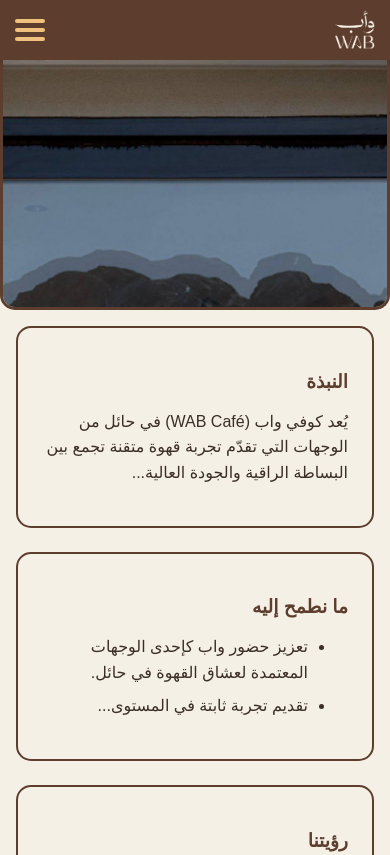
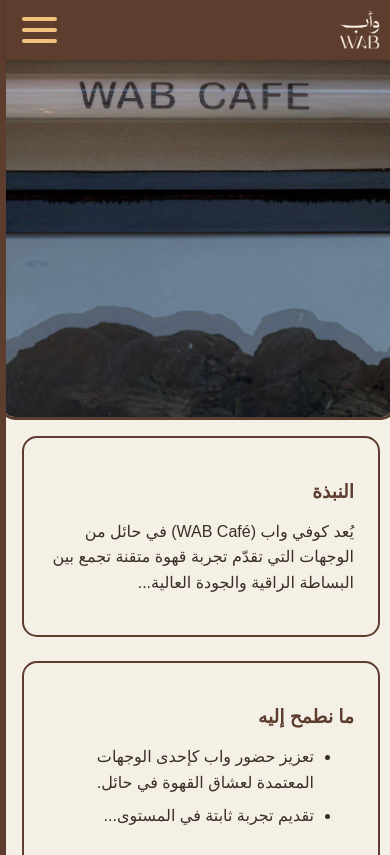
Before and after one commit to u3ii/WAB, a plain HTML site: page about.html in a window 390 px wide. Shown: the top 855 px of the page. Drawn offline with Linux system fonts and the light colour scheme; a small style sheet from the web is missing.

Commit message:
Update styles.css

```diff
--- a/styles.css
+++ b/styles.css
@@ -2,110 +2,101 @@
 
 @import url('https://cdn.jsdelivr.net/gh/mokhtarbsaid/saudi-font/all.min.css');
 
-* {
-  box-sizing: border-box;
+body, html {
+  margin:0;
+  padding:0;
+  font-family: 'Saudi', Arial, sans-serif;
+  background:#f5f0e6;
 }
 
-body, html {
-  margin: 0;
-  padding: 0;
-  font-family: 'Saudi', Arial, sans-serif;
-  background: #f5f0e6;
-  overflow-x: hidden;
-}
-
-#loader { position: fixed; top: 0; left: 0; width: 100%; height: 100%; background: #e9ddcf; display: flex; justify-content: center; align-items: center; z-index: 9999; }
-#loader img { width: 100vw; height: 100vh; object-fit: cover; }
+#loader { position:fixed; top:0; left:0; width:100%; height:100%; background:#e9ddcf; display:flex; justify-content:center; align-items:center; z-index:9999; }
+#loader img { width:100vw; height:100vh; object-fit:cover; }
 
 header {
-  display: flex;
-  justify-content: space-between;
-  align-items: center;
-  padding: 0 1rem;
-  background: #5c3d2e;
-  position: fixed;
-  top: 0;
-  left: 0;
-  right: 0;
-  width: 100%;
-  height: 70px;
-  z-index: 1001;
-  box-shadow: 0 2px 6px rgba(0,0,0,0.2);
-  color: white;
+  display:flex;
+  justify-content:space-between;
+  align-items:center;
+  padding: 0.5rem 1.5rem;
+  background:#5c3d2e;
+  position:fixed;
+  top:0;
+  width:100%;
+  z-index:1001;
+  box-shadow:0 2px 6px rgba(0,0,0,0.2);
+  color:white;
+  box-sizing: border-box;
+  height: 70px; /* تثبيت ارتفاع الهيدر عشان ما يتداخل */
 }
 
 header .logo {
   display: flex;
   align-items: center;
-  height: 100%;
 }
 
 header .logo-img {
-  height: 45px;
+  height: 45px !important;
   width: auto;
   object-fit: contain;
 }
 
+/* إصلاح أيقونة القائمة */
 #menuToggle {
-  display: flex;
-  flex-direction: column;
-  justify-content: space-between;
-  width: 30px;
-  height: 22px;
-  cursor: pointer;
+  display:flex;
+  flex-direction:column;
+  justify-content:space-between;
+  width:35px;
+  height:26px;
+  cursor:pointer;
+  padding: 0;
+  box-sizing: border-box;
+  margin-right: 10px;
 }
 
 #menuToggle span {
-  display: block;
-  height: 4px;
-  width: 100%;
-  border-radius: 2px;
-  background: #f1c27d;
+  display:block;
+  height:4px;
+  width:100%;
+  border-radius:2px;
+  background:#f1c27d;
 }
 
-#sideMenu { position: fixed; top: 0; left: -250px; width: 250px; height: 100%; background: #5c3d2e; z-index: 999; display: flex; flex-direction: column; padding-top: 80px; transition: 0.3s ease; }
-#sideMenu a { color: white; text-decoration: none; padding: 1.5rem; display: block; font-size: 1.3rem; margin-bottom: 10px; text-align: right; border-radius: 0 5px 5px 0; }
-#sideMenu a:hover { background: #8b5e3c; }
+#sideMenu { position:fixed; top:0; left:-250px; width:250px; height:100%; background:#5c3d2e; z-index:999; display:flex; flex-direction:column; padding-top:80px; transition:0.3s ease; }
+#sideMenu a { color:white; text-decoration:none; padding:1.5rem; display:block; font-size:1.3rem; margin-bottom:10px; text-align:right; border-radius:0 5px 5px 0; }
+#sideMenu a:hover { background:#8b5e3c; }
 
-.rectangles { display: flex; justify-content: space-around; flex-wrap: wrap; gap: 1rem; background: #f5f0e6; padding: 1rem; }
-.rect { position: relative; display: block; width: 32%; height: 300px; border-radius: 15px; overflow: hidden; cursor: pointer; border: 3px solid #5c3d2e; transition: all 0.3s ease; }
-.rect img { width: 100%; height: 100%; object-fit: cover; border-radius: 15px; }
-.rect-text { position: absolute; bottom: 15px; right: 15px; background: #5c3d2e; color: white; padding: 0.4rem 1.2rem; border-radius: 8px; font-size: 1.3rem; font-weight: bold; }
+.rectangles { display:flex; justify-content:space-around; flex-wrap:wrap; gap:1rem; background:#f5f0e6; padding:1rem; }
+.rect { position:relative; display:block; width:32%; height:300px; border-radius:15px; overflow:hidden; cursor:pointer; border:3px solid #5c3d2e; transition:all 0.3s ease; }
+.rect img { width:100%; height:100%; object-fit:cover; border-radius:15px; }
+.rect-text { position:absolute; bottom:15px; right:15px; background:#5c3d2e; color:white; padding:0.4rem 1.2rem; border-radius:8px; font-size:1.3rem; font-weight:bold; }
 
-/* إصلاح صورة صفحة "عنا" عشان ما تكبر وتطلع مقصوصة */
-.about-main-img {
-  margin-top: 70px;
-  width: 100%;
-  height: 350px; /* تحديد ارتفاع ثابت للصورة */
-  overflow: hidden;
-}
-
+/* إصلاح صورة صفحة "عنا" (زوايا من فوق مربعة، ومن تحت منحنية) */
+.about-main-img { margin-top: 70px; } /* مساحة الهيدر عشان ما ينقص الصورة */
 .about-main-img img {
-  width: 100%;
-  height: 100%;
-  object-fit: cover; /* هذا السطر يخلي الصورة تتقص من الأطراف بدل ما تكبر وتخرب */
-  border-radius: 0 0 15px 15px;
-  border: 3px solid #5c3d2e;
-  border-top: none;
+  width:100%;
+  height:auto;
+  object-fit:cover;
+  border-radius: 0 0 15px 15px; /* من فوق مربع، من تحت منحني */
+  border:3px solid #5c3d2e;
+  border-top: none; /* شلنا الحد العلوي عشان يندمج مع الهيدر */
   display: block;
 }
 
-.about-sections { display: flex; flex-direction: column; gap: 1.5rem; margin: 2rem; }
-.info-box { background: #f5f0e6; border: 2px solid #5c3d2e; border-radius: 15px; padding: 1.5rem; transition: all 0.3s ease; }
-.info-box h3 { color: #5c3d2e; margin-bottom: 0.5rem; }
-.info-box p, .info-box ul { color: #3a2e27; line-height: 1.6; }
-.info-box ul li { margin-bottom: 0.5rem; }
+.about-sections { display:flex; flex-direction:column; gap:1.5rem; margin:2rem; }
+.info-box { background:#f5f0e6; border:2px solid #5c3d2e; border-radius:15px; padding:1.5rem; transition:all 0.3s ease; }
+.info-box h3 { color:#5c3d2e; margin-bottom:0.5rem; }
+.info-box p, .info-box ul { color:#3a2e27; line-height:1.6; }
+.info-box ul li { margin-bottom:0.5rem; }
 
-.contact-box { max-width: 700px; margin: 120px auto 2rem auto; padding: 2rem; background: #fdf8f0; border: 3px solid #5c3d2e; border-radius: 15px; text-align: center; }
-.contact-box h2 { color: #5c3d2e; margin-bottom: 1.5rem; font-size: 1.4rem; }
-.contact-box input, .contact-box textarea { width: 100%; padding: 0.8rem 1rem; margin-bottom: 1rem; border: 2px solid #5c3d2e; border-radius: 10px; font-size: 1rem; box-sizing: border-box; font-family: inherit; }
-.contact-box button { display: block; margin: 1rem auto 0 auto; padding: 0.8rem 2rem; background: #5c3d2e; color: #fdf8f0; border: none; border-radius: 10px; font-size: 1rem; cursor: pointer; transition: 0.3s; }
-.contact-box button:hover { background: #8b5e3c; }
+.contact-box { max-width:700px; margin:120px auto 2rem auto; padding:2rem; background:#fdf8f0; border:3px solid #5c3d2e; border-radius:15px; text-align:center; }
+.contact-box h2 { color:#5c3d2e; margin-bottom:1.5rem; font-size:1.4rem; }
+.contact-box input, .contact-box textarea { width:100%; padding:0.8rem 1rem; margin-bottom:1rem; border:2px solid #5c3d2e; border-radius:10px; font-size:1rem; box-sizing:border-box; font-family:inherit; }
+.contact-box button { display:block; margin:1rem auto 0 auto; padding:0.8rem 2rem; background:#5c3d2e; color:#fdf8f0; border:none; border-radius:10px; font-size:1rem; cursor:pointer; transition:0.3s; }
+.contact-box button:hover { background:#8b5e3c; }
 
-footer { background: #5c3d2e; color: white; text-align: center; padding: 1rem; margin-top: 2rem; }
-footer a { color: white; text-decoration: none; margin: 0 0.5rem; }
-footer a:hover { color: #d9b08c; }
-footer .footer-line { margin: 0.5rem 0; }
+footer { background:#5c3d2e; color:white; text-align:center; padding:1rem; margin-top:2rem; }
+footer a { color:white; text-decoration:none; margin:0 0.5rem; }
+footer a:hover { color:#d9b08c; }
+footer .footer-line { margin:0.5rem 0; }
 
 .video-container {
   position: relative;
@@ -149,29 +140,20 @@ footer .footer-line { margin: 0.5rem 0; }
   max-width: 80%;
 }
 
+/* إضافة حدود لكروت المنتجات */
 .product-card {
-  border: 1px solid #5c3d2e !important;
+  border: 2px solid #5c3d2e !important;
   border-radius: 10px !important;
-  transition: all 0.3s ease !important;
 }
 
 @media screen and (max-width: 768px) {
-  header { padding: 0 15px; height: 60px; }
+  header { padding: 0.5rem 1rem; height: 60px; }
   .rectangles { flex-direction: column; gap: 15px; padding: 1rem; }
   .rect { width: 100%; height: 200px; }
   .contact-box { margin: 100px 15px 2rem 15px; padding: 1.5rem; }
   .products-list { grid-template-columns: 1fr; }
-
-  /* إصلاح صورة "عنا" في الجوال */
-  .about-main-img {
-    margin-top: 60px;
-    height: 250px; /* تصغير الارتفاع عشان يناسب شاشة الجوال */
-  }
-  .about-main-img img {
-    border-radius: 0 0 15px 15px;
-    border-top: none;
-  }
-
+  .about-main-img { margin-top: 60px; } /* تعديل مساحة الهيدر للجوال */
+  .about-main-img img { border-radius: 0 0 15px 15px; border-top: none; }
   .about-sections { margin: 1rem; }
 
   .video-container {
@@ -200,8 +182,4 @@ footer .footer-line { margin: 0.5rem 0; }
   header .logo-img {
     height: 40px !important;
   }
-
-  .top-banner {
-    margin-top: 60px;
-  }
 }
```
